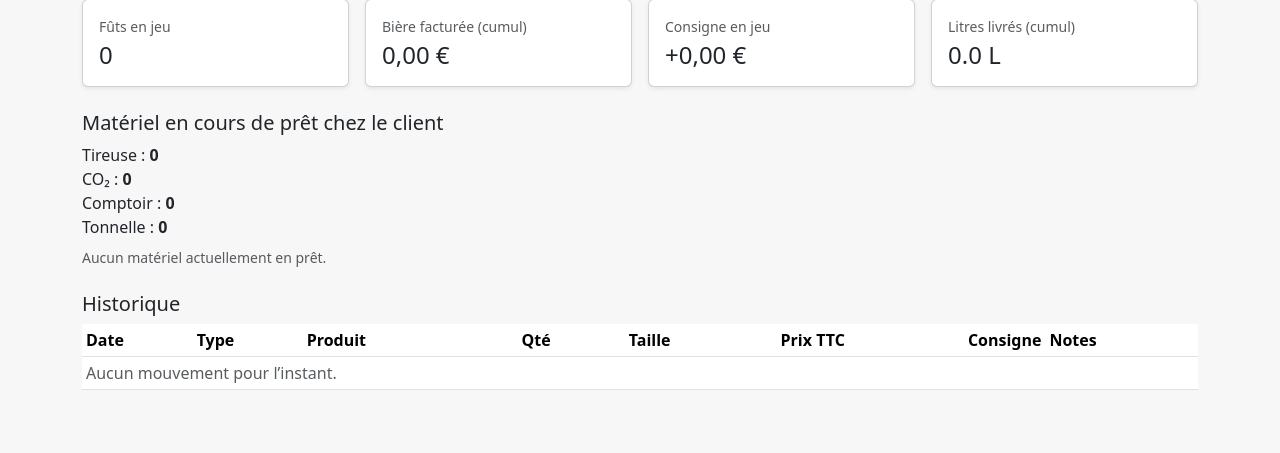
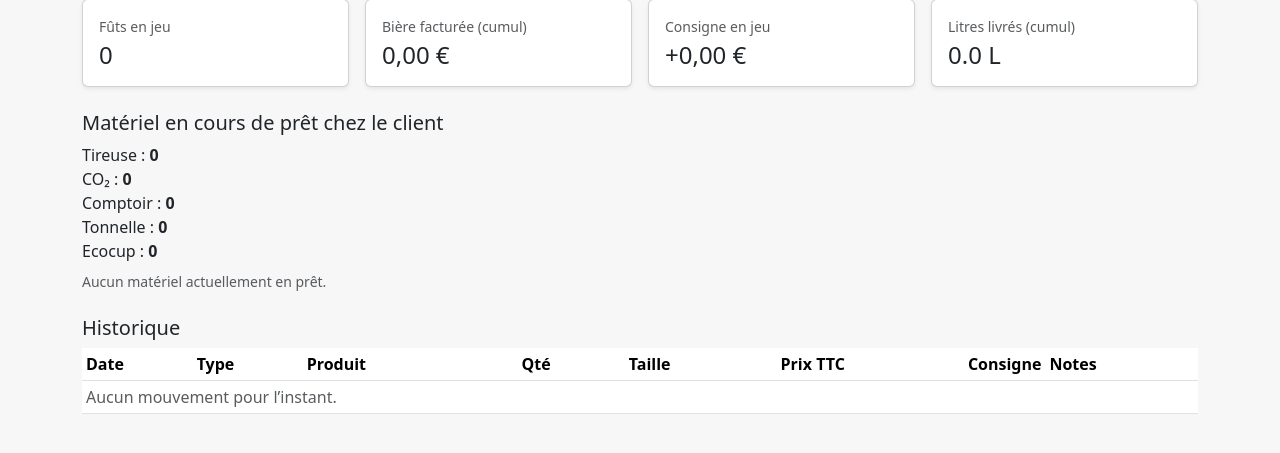
Before and after one commit to lecentrallanderneau-oss/Suivi_futs, a Flask app: page /client/1 in a window 1280 px wide. Shown: the part 125-578 px from the top of the page. Run offline with Flask 3, Linux system fonts and the light colour scheme.

Commit message:
Update _macros.html

```diff
--- a/templates/_macros.html
+++ b/templates/_macros.html
@@ -16,28 +16,31 @@
   {% set co2 = eq.co2 or 0 %}
   {% set cpt = eq.comptoir or 0 %}
   {% set ton = eq.tonnelle or 0 %}
-  {% set has_any = (t>0 or co2>0 or cpt>0 or ton>0) %}
+  {% set eco = eq.ecocup or 0 %}
+  {% set has_any = (t>0 or co2>0 or cpt>0 or ton>0 or eco>0) %}
 
   <div class="mt-2 d-flex flex-wrap" style="gap:.4rem;">
-    {% if t>0 %}<span class="chip chip-gray">Tireuse × {{ t }}</span>{% endif %}
+    {% if t>0   %}<span class="chip chip-gray">Tireuse × {{ t }}</span>{% endif %}
     {% if co2>0 %}<span class="chip chip-gray">CO₂ × {{ co2 }}</span>{% endif %}
     {% if cpt>0 %}<span class="chip chip-gray">Comptoir × {{ cpt }}</span>{% endif %}
     {% if ton>0 %}<span class="chip chip-gray">Tonnelle × {{ ton }}</span>{% endif %}
+    {% if eco>0 %}<span class="chip chip-gray">Ecocup × {{ eco }}</span>{% endif %}
     {% if not has_any %}
       <span class="text-muted small">Aucun matériel en prêt</span>
     {% endif %}
   </div>
 {%- endmacro %}
 
-{# Liste matérielle détaillée pour la fiche client #}
+{# Liste détaillée matériel pour fiche client #}
 {% macro equipment_stats(eq) -%}
 <ul class="list-unstyled mb-0">
   <li>Tireuse : <strong>{{ eq.tireuse or 0 }}</strong></li>
   <li>CO₂ : <strong>{{ eq.co2 or 0 }}</strong></li>
   <li>Comptoir : <strong>{{ eq.comptoir or 0 }}</strong></li>
   <li>Tonnelle : <strong>{{ eq.tonnelle or 0 }}</strong></li>
+  <li>Ecocup : <strong>{{ eq.ecocup or 0 }}</strong></li>
 </ul>
-{% if (eq.tireuse or 0)==0 and (eq.co2 or 0)==0 and (eq.comptoir or 0)==0 and (eq.tonnelle or 0)==0 %}
+{% if (eq.tireuse or 0)==0 and (eq.co2 or 0)==0 and (eq.comptoir or 0)==0 and (eq.tonnelle or 0)==0 and (eq.ecocup or 0)==0 %}
   <div class="text-muted small mt-2">Aucun matériel actuellement en prêt.</div>
 {% endif %}
 {%- endmacro %}
```
